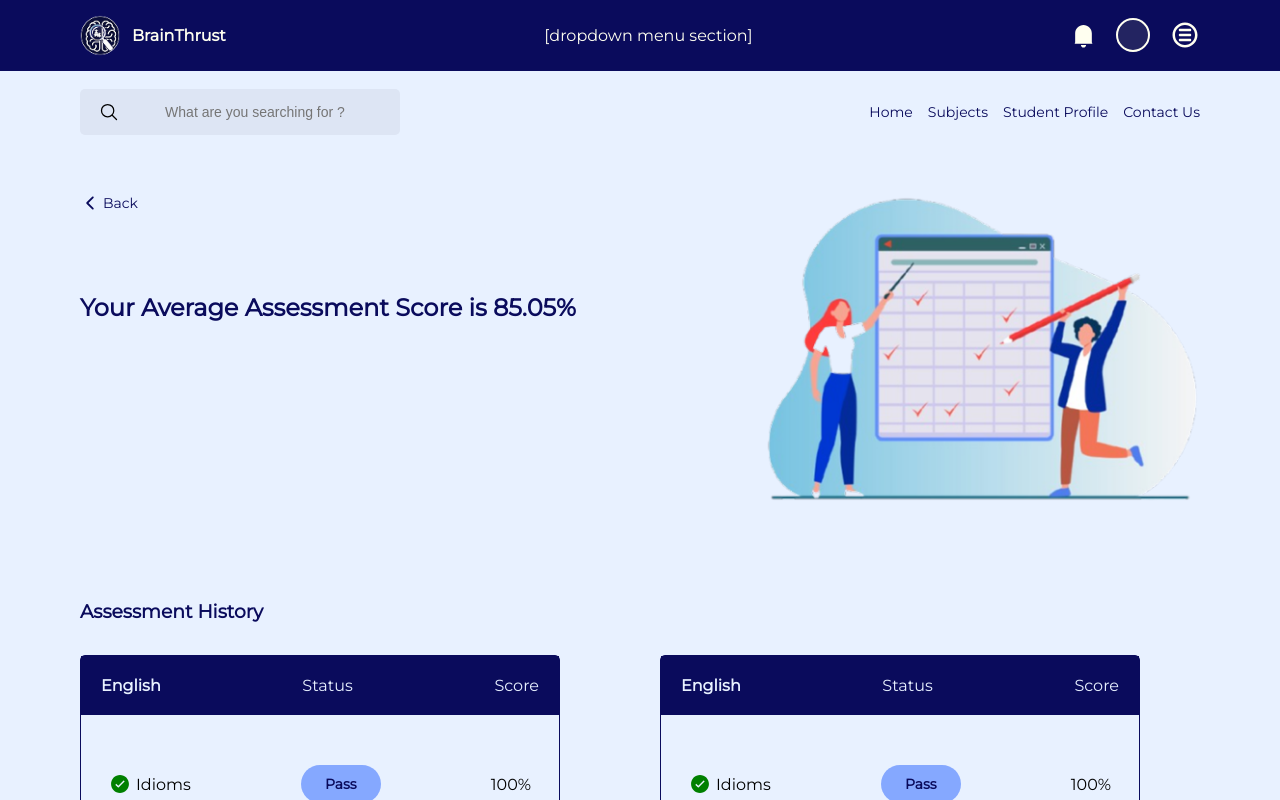
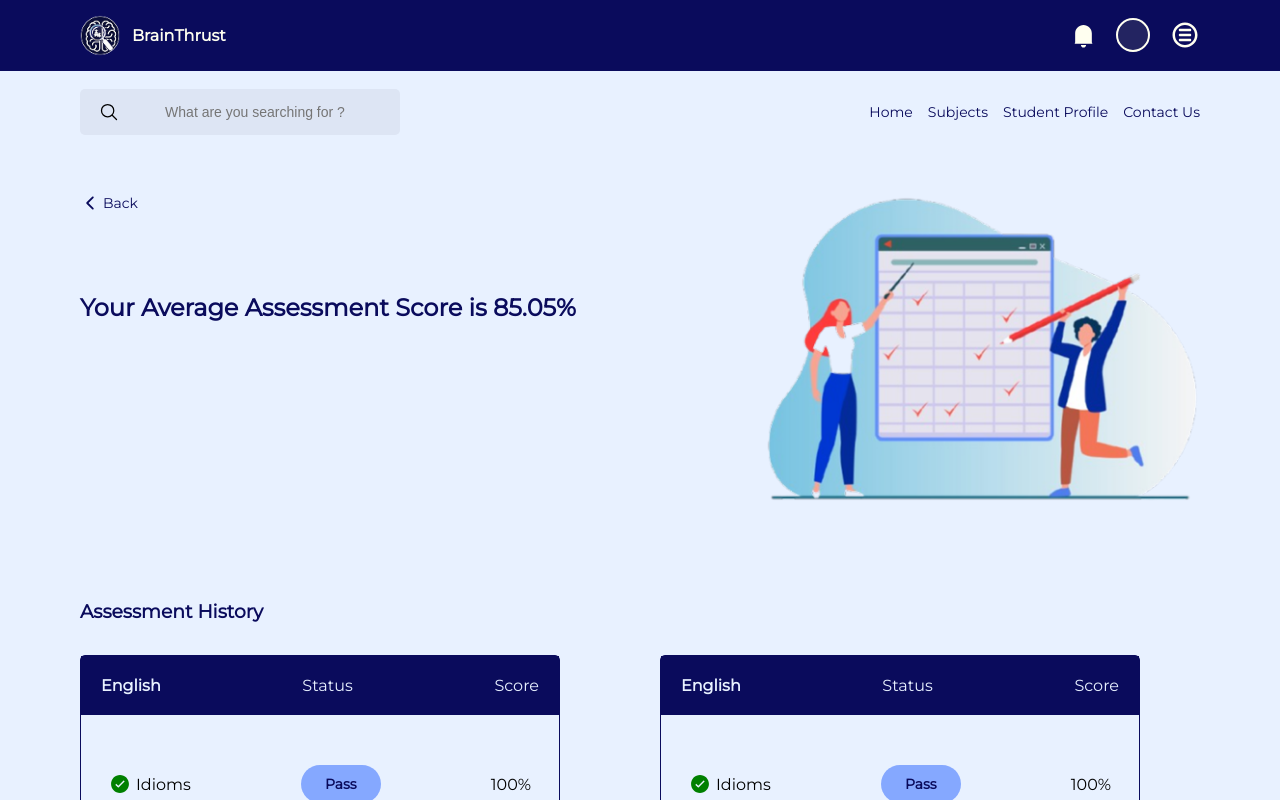
Before and after one commit to Chuks256/BrainThrust_Elearning_webapp, a React (Vite) app: page /dashboard/AssessmentReview in a window 1280 px wide. Shown: the top 800 px of the page. Built offline with nearby package versions, Linux system fonts and the light colour scheme.

Commit message:
still working

```diff
--- a/src/components/DashboardNavbar.component.jsx
+++ b/src/components/DashboardNavbar.component.jsx
@@ -119,7 +119,7 @@ function DashboardNavbar() {
       {/* nav logo container ending  */}
 
       {/* drop down menu beigning  */}
-      <DropDownMenuContainer>[dropdown menu section]</DropDownMenuContainer>
+      {/* <DropDownMenuContainer>[dropdown menu section]</DropDownMenuContainer> */}
       {/* drop downmenu ending  */}
 
       {/* menu section begining */}
```
